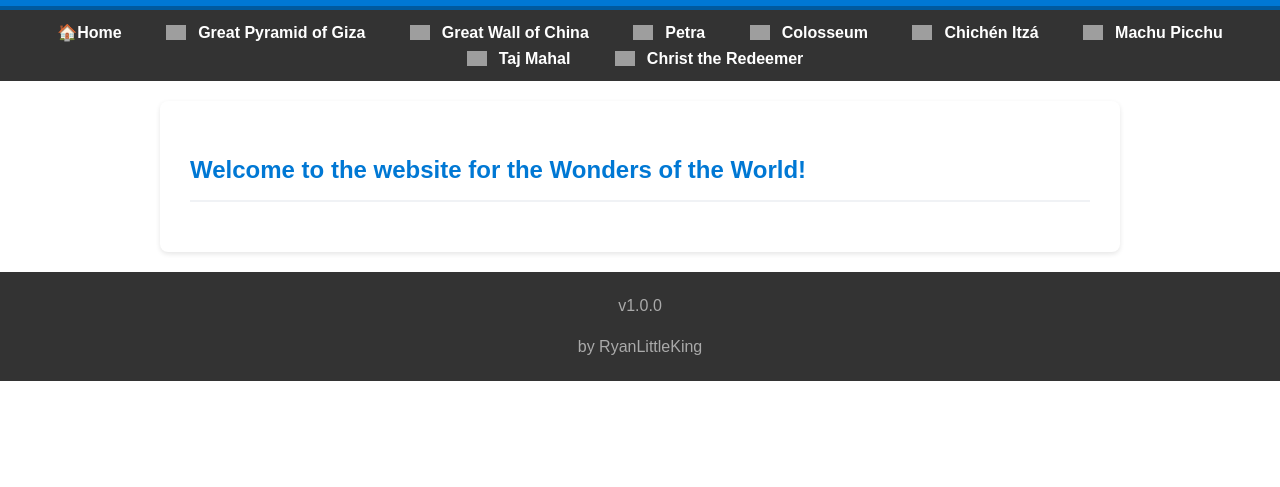
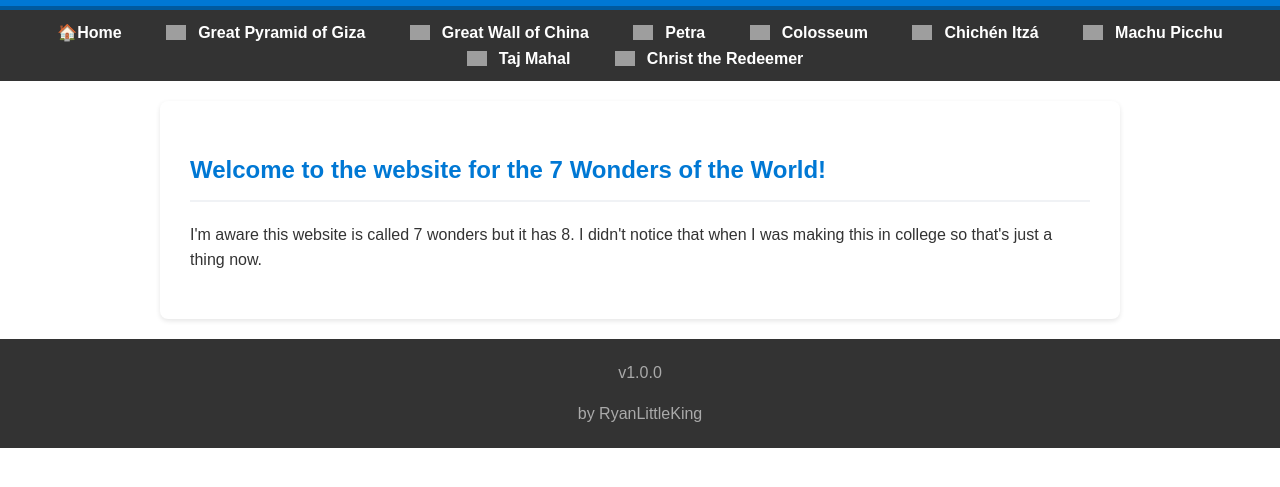
Before and after one commit to RLKGames/7-wonders-website, a plain HTML site: page index.html in a window 1280 px wide. Shown: the part 85-572 px from the top of the page. Drawn offline with Linux system fonts and the light colour scheme; grey boxes are pictures that could not be loaded.

Commit message:
v3.0.1
Update main page title, header and text

```diff
--- a/index.html
+++ b/index.html
@@ -3,7 +3,7 @@
 <head>
 <meta charset="UTF-8">
 <meta name="viewport" content="width=device-width, initial-scale=1.0">
-<title>Wonders of the World - Homepage</title>
+<title>7 Wonders - Homepage</title>
 
 <link rel="stylesheet" href="styles.css">
 
@@ -16,7 +16,8 @@
 <!-- Content -->
 <div class="container">
 <main>
-<h2>Welcome to the website for the Wonders of the World!</h2>
+<h2>Welcome to the website for the 7 Wonders of the World!</h2>
+<p>I'm aware this website is called 7 wonders but it has 8. I didn't notice that when I was making this in college so that's just a thing now.</p>
 </main>
 </div>
 
```
